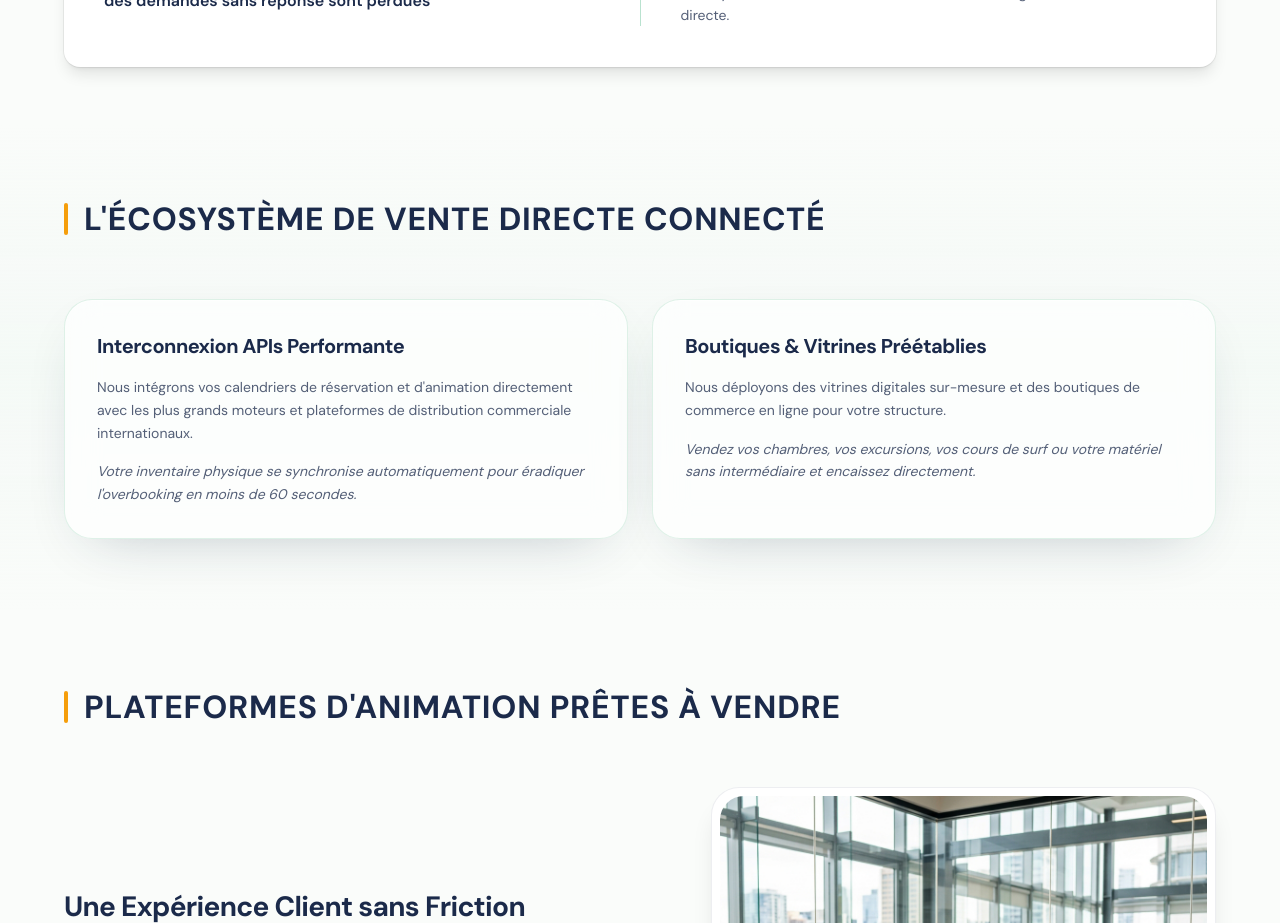
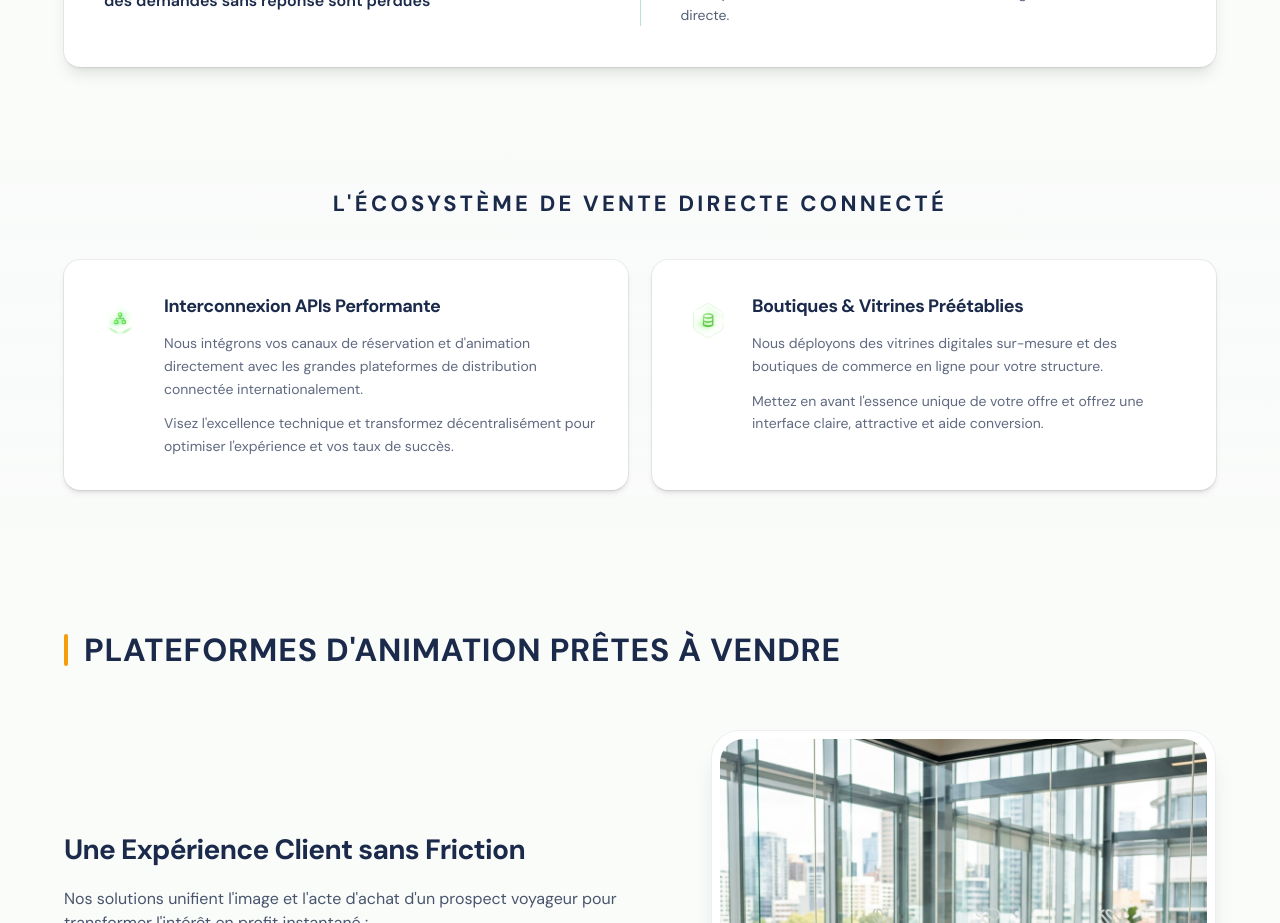
Before and after one commit to alaouiabdnour03/my-landing-page, a React (Vite) app: page / in a window 1280 px wide. Shown: the part 980-1903 px from the top of the page. Built offline with nearby package versions, Linux system fonts and the light colour scheme.

Commit message:
style(ecosystem): redesign Ecosysteme de Vente Directe with centered heading and icon+text horizontal cards

```diff
--- a/src/components/landing/LaMecLanding.jsx
+++ b/src/components/landing/LaMecLanding.jsx
@@ -110,38 +110,45 @@ export const LaMecLanding = () => {
       </section>
 
       {/* ───────── L'ÉCOSYSTÈME DE VENTE DIRECTE ───────── */}
-      <section className={`relative ${SECTION} bg-gradient-to-b from-transparent via-brand-green-pale/30 to-transparent`}>
+      <section className={`relative ${SECTION} py-12 sm:py-16 bg-gradient-to-b from-transparent via-gray-50/60 to-transparent`}>
         <div className={INNER}>
           <Reveal>
-            <div className="flex items-center gap-4">
-              <div className="w-1 h-8 bg-amber-500 rounded-full shrink-0" />
-              <h2 className="text-[clamp(22px,3vw,32px)] font-bold uppercase tracking-wide text-brand-navy">
+            <h2 className="text-center text-[clamp(16px,2.2vw,22px)] font-bold uppercase tracking-[0.15em] text-brand-navy">
               L'Écosystème de Vente Directe Connecté
             </h2>
-            </div>
           </Reveal>
 
-          <Reveal delay={1} className="mt-14 grid gap-6 md:grid-cols-2">
-            {/* Card 1 */}
-            <div className="glass-card rounded-[28px] p-8 ring-1 ring-black/[0.05] shadow-lg hover:-translate-y-1 transition-transform duration-300">
-              <h3 className="text-xl font-bold text-brand-navy mb-4">Interconnexion APIs Performante</h3>
-              <p className="text-brand-navy/75 text-sm leading-relaxed">
-                Nous intégrons vos calendriers de réservation et d'animation directement avec les plus grands moteurs et plateformes de distribution commerciale internationaux.
+          <Reveal delay={1} className="mt-10 grid gap-6 md:grid-cols-2">
+            {/* Card 1 — APIs */}
+            <div className="flex gap-5 rounded-2xl bg-white p-6 sm:p-8 ring-1 ring-black/[0.06] shadow-md">
+              <div className="shrink-0 mt-1">
+                <img src="/SNYC IC.svg" alt="" className="h-12 w-12 object-contain" />
+              </div>
+              <div>
+                <h3 className="text-base sm:text-lg font-bold text-brand-navy mb-3">Interconnexion APIs Performante</h3>
+                <p className="text-brand-navy/70 text-sm leading-relaxed">
+                  Nous intégrons vos canaux de réservation et d'animation directement avec les grandes plateformes de distribution connectée internationalement.
                 </p>
-              <p className="mt-4 text-brand-navy/75 text-sm leading-relaxed italic">
-                Votre inventaire physique se synchronise automatiquement pour éradiquer l'overbooking en moins de 60 secondes.
+                <p className="mt-3 text-brand-navy/70 text-sm leading-relaxed">
+                  Visez l'excellence technique et transformez décentralisément pour optimiser l'expérience et vos taux de succès.
                 </p>
               </div>
+            </div>
 
-            {/* Card 2 */}
-            <div className="glass-card rounded-[28px] p-8 ring-1 ring-black/[0.05] shadow-lg hover:-translate-y-1 transition-transform duration-300">
-              <h3 className="text-xl font-bold text-brand-navy mb-4">Boutiques &amp; Vitrines Préétablies</h3>
-              <p className="text-brand-navy/75 text-sm leading-relaxed">
+            {/* Card 2 — Boutiques */}
+            <div className="flex gap-5 rounded-2xl bg-white p-6 sm:p-8 ring-1 ring-black/[0.06] shadow-md">
+              <div className="shrink-0 mt-1">
+                <img src="/SOLUTION ODOO IC.svg" alt="" className="h-12 w-12 object-contain" />
+              </div>
+              <div>
+                <h3 className="text-base sm:text-lg font-bold text-brand-navy mb-3">Boutiques &amp; Vitrines Préétablies</h3>
+                <p className="text-brand-navy/70 text-sm leading-relaxed">
                   Nous déployons des vitrines digitales sur-mesure et des boutiques de commerce en ligne pour votre structure.
                 </p>
-              <p className="mt-4 text-brand-navy/75 text-sm leading-relaxed italic">
-                Vendez vos chambres, vos excursions, vos cours de surf ou votre matériel sans intermédiaire et encaissez directement.
+                <p className="mt-3 text-brand-navy/70 text-sm leading-relaxed">
+                  Mettez en avant l'essence unique de votre offre et offrez une interface claire, attractive et aide conversion.
                 </p>
+              </div>
             </div>
           </Reveal>
         </div>
```
Lines whose indentation alone changed are shown as unchanged.
